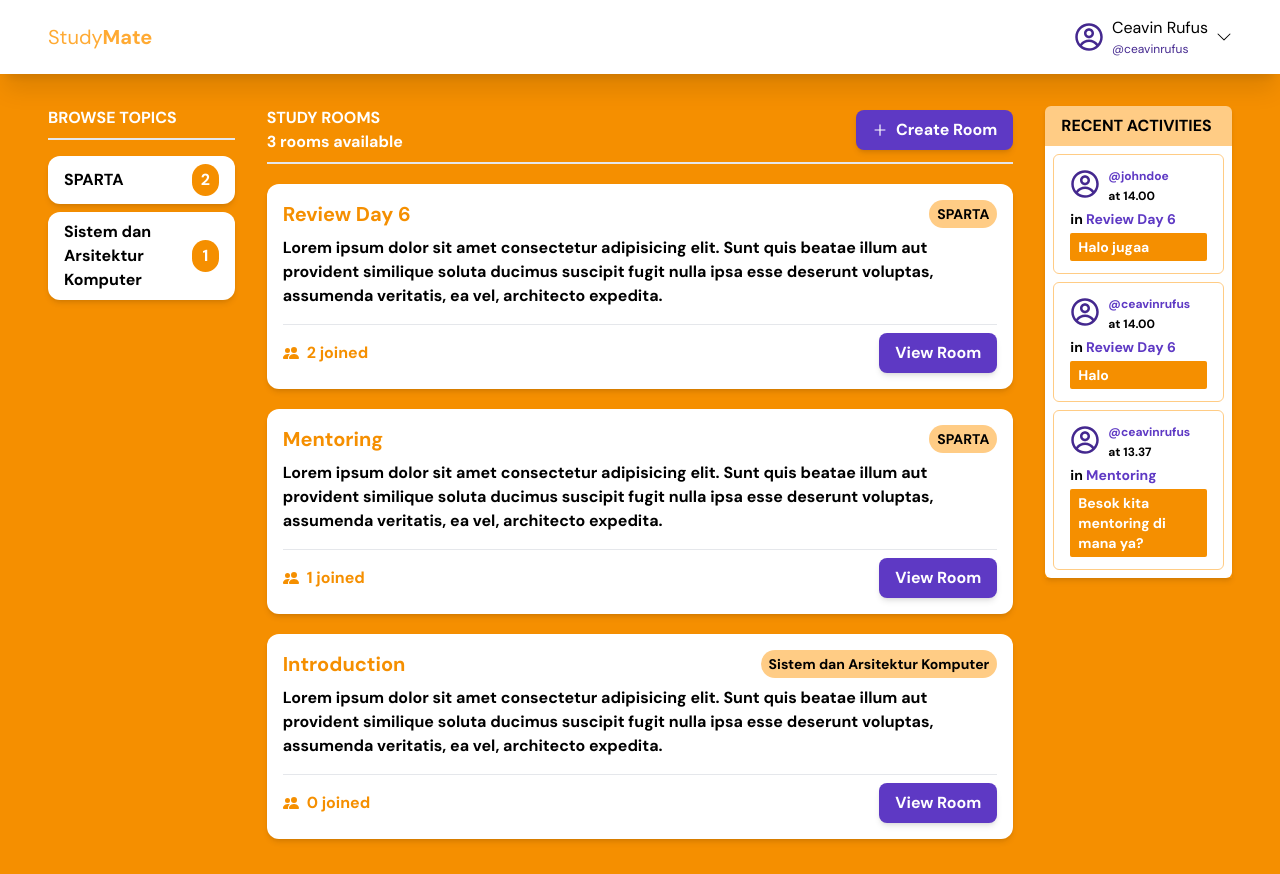
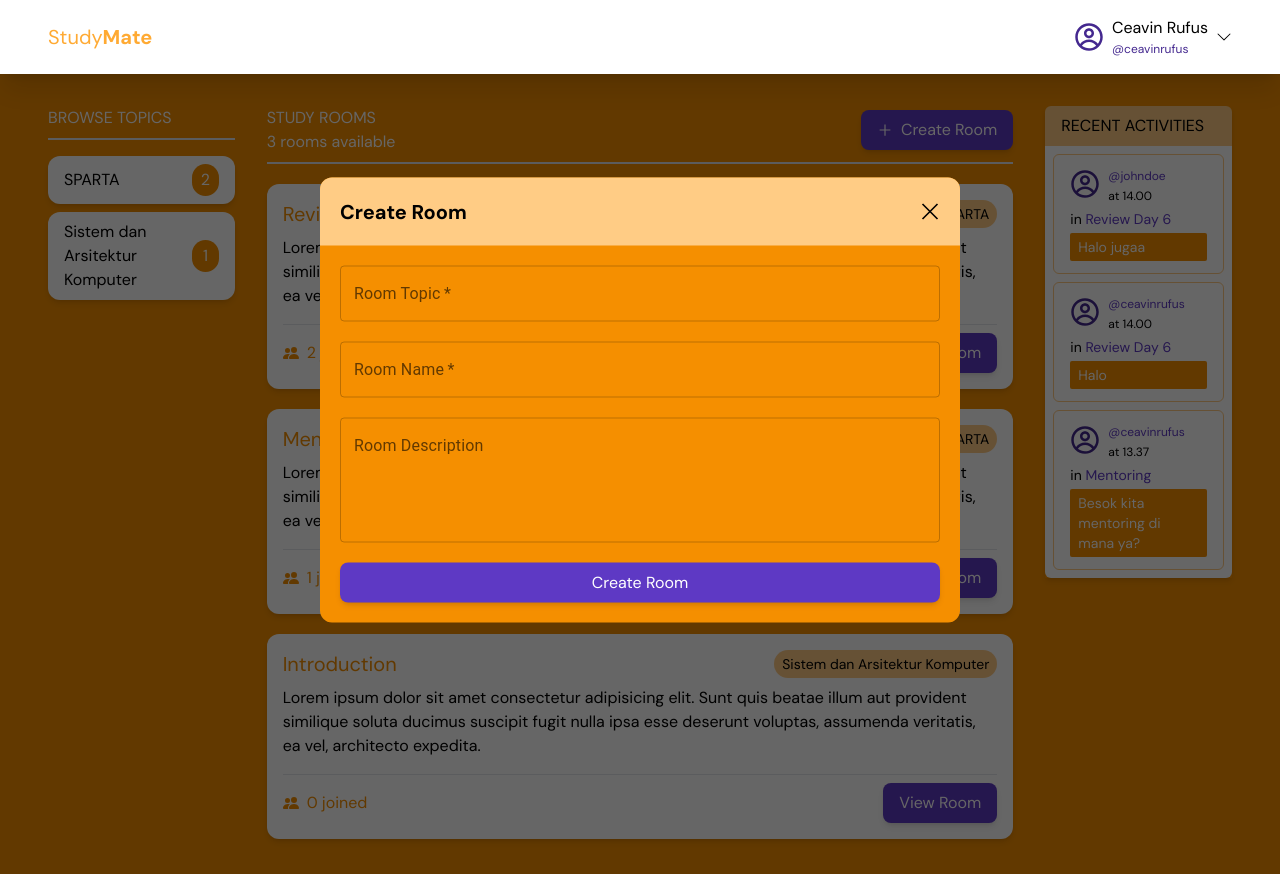
Before and after one commit to ceavinr/studymate, a React (Create React App) app: page /discussion in a window 1280 px wide. Built offline with nearby package versions, Linux system fonts and the light colour scheme.

Commit message:
add create room modal

```diff
--- a/src/components/pages/Discussion.js
+++ b/src/components/pages/Discussion.js
@@ -1,17 +1,61 @@
-import React from "react";
+import React, { useState } from "react";
 import BrowseTopics from "../BrowseTopics";
 import ActivityLog from "../ActivityLog";
 import StudyRooms from "../StudyRooms";
+import { TextField } from "@mui/material";
+import { GrClose } from "react-icons/gr";
 
 const Discussion = () => {
+  const [modal, setModal] = useState(true);
+
+  const toggleModal = () => {
+    setModal(!modal);
+  };
+
+  const handleSubmit = () => {
+    console.log("submitted!");
+  };
+
   return (
-    <div className="bg-[#F58F00] h-screen py-8 px-12">
-      <div className="grid grid-cols-[1fr_4fr_1fr] gap-8 text-[#fff] font-bold">
-        <BrowseTopics />
-        <StudyRooms />
-        <ActivityLog />
+    <>
+      {modal && (
+        <div className="fixed h-screen w-screen">
+          <div
+            className="fixed w-full h-full p-0 bg-black/[0.6]"
+            onClick={toggleModal}
+          ></div>
+          <div className="fixed top-1/2 left-1/2 z-50 bg-[#F58F00] rounded-xl w-1/2 -translate-y-1/2 -translate-x-1/2">
+            <div className="bg-[#FFCC85] p-5 rounded-t-xl text-xl">
+              <h1 className="flex items-center justify-between font-bold">
+                Create Room{" "}
+                <button onClick={toggleModal}>
+                  <GrClose />
+                </button>
+              </h1>
+            </div>
+            <div className="p-5">
+              <form className="flex flex-col space-y-5" onSubmit={handleSubmit}>
+                <TextField label="Room Topic" required />
+                <TextField label="Room Name" required />
+                <TextField label="Room Description" multiline rows={4} />
+                <input
+                  type="submit"
+                  value="Create Room"
+                  className="rounded-lg px-4 py-2 text-[#fff] bg-[#5E39C4] hover:bg-[#9881DA] transition duration-200 shadow-md cursor-pointer"
+                />
+              </form>
+            </div>
+          </div>
+        </div>
+      )}
+      <div className="bg-[#F58F00] h-screen py-8 px-12">
+        <div className="grid grid-cols-[1fr_4fr_1fr] gap-8 text-[#fff] ">
+          <BrowseTopics />
+          <StudyRooms onClick={toggleModal} />
+          <ActivityLog />
+        </div>
       </div>
-    </div>
+    </>
   );
 };
 
```
